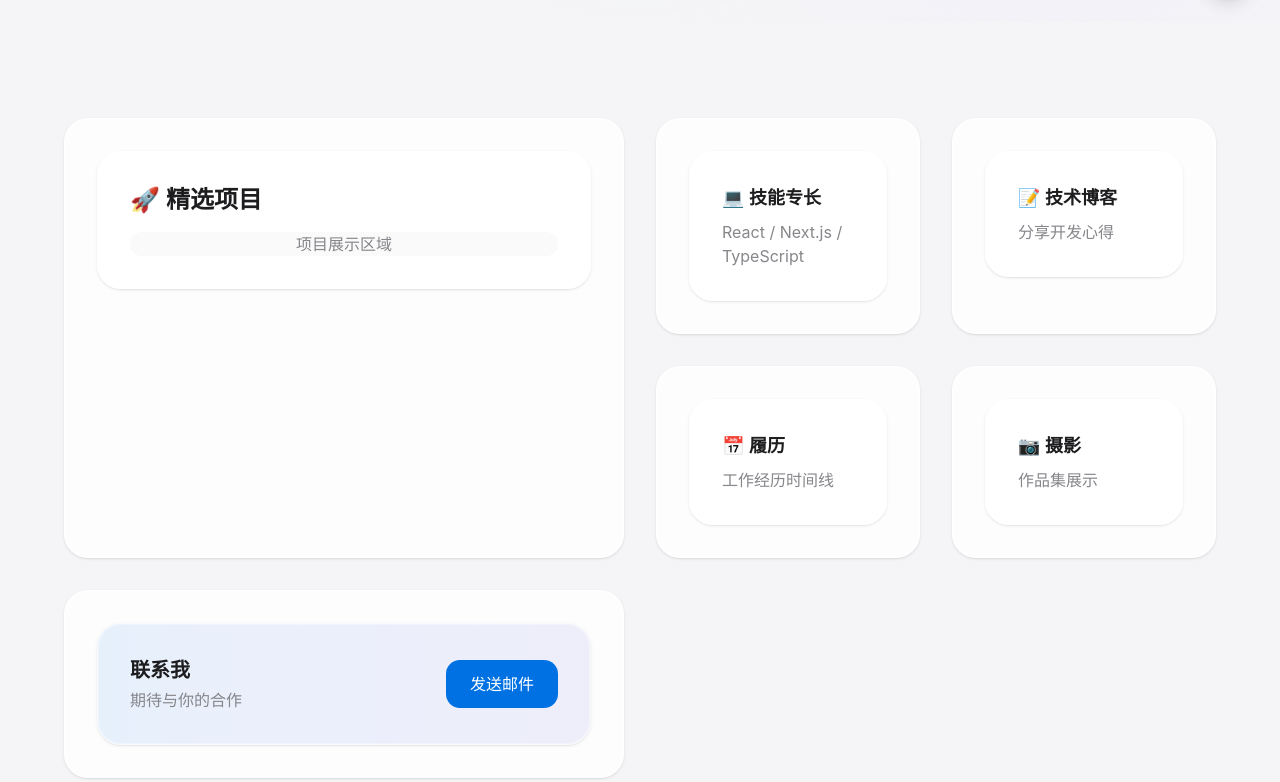
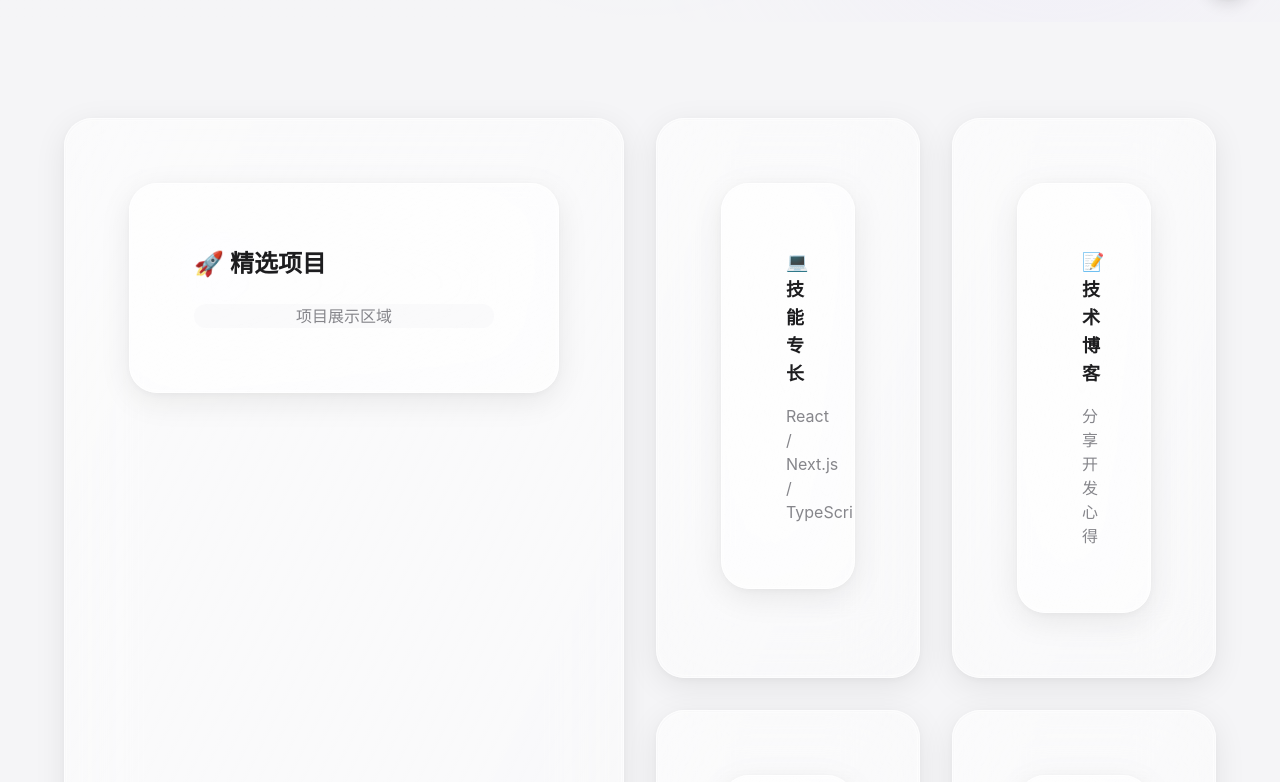
Before and after one commit to Gooooood-cc/my-site, a Next.js app: page / in a window 1280 px wide. Shown: the part 778-1560 px from the top of the page. Built offline with nearby package versions, Linux system fonts and the light colour scheme.

Commit message:
style: enhance glassmorphism effect with stronger blur, white borders and generous padding

```diff
--- a/src/app/page.tsx
+++ b/src/app/page.tsx
@@ -104,12 +104,12 @@ export default function Home() {
         <BentoGrid maxWidth="xl" gap="lg">
           {/* Featured Projects */}
           <BentoItem colSpan={2} rowSpan={2}>
-            <GlassCard padding="lg" hoverEffect className="h-full">
+            <GlassCard padding="xl" hoverEffect className="h-full">
               <div className="h-full flex flex-col">
-                <h2 className="text-2xl font-semibold text-[#1d1d1f] mb-4">
+                <h2 className="text-2xl font-semibold text-[#1d1d1f] mb-6">
                   🚀 精选项目
                 </h2>
-                <div className="flex-1 flex items-center justify-center bg-[#F5F5F7]/50 rounded-xl">
+                <div className="flex-1 flex items-center justify-center bg-[#F5F5F7]/50 rounded-2xl">
                   <p className="text-[#86868b]">项目展示区域</p>
                 </div>
               </div>
@@ -118,8 +118,8 @@ export default function Home() {
 
           {/* Skills */}
           <BentoItem>
-            <GlassCard padding="lg" hoverEffect>
-              <h3 className="text-lg font-semibold text-[#1d1d1f] mb-2">
+            <GlassCard padding="xl" hoverEffect>
+              <h3 className="text-lg font-semibold text-[#1d1d1f] mb-4">
                 💻 技能专长
               </h3>
               <p className="text-[#86868b]">React / Next.js / TypeScript</p>
@@ -128,8 +128,8 @@ export default function Home() {
 
           {/* Blog */}
           <BentoItem>
-            <GlassCard padding="lg" hoverEffect>
-              <h3 className="text-lg font-semibold text-[#1d1d1f] mb-2">
+            <GlassCard padding="xl" hoverEffect>
+              <h3 className="text-lg font-semibold text-[#1d1d1f] mb-4">
                 📝 技术博客
               </h3>
               <p className="text-[#86868b]">分享开发心得</p>
@@ -138,8 +138,8 @@ export default function Home() {
 
           {/* Timeline */}
           <BentoItem>
-            <GlassCard padding="lg" hoverEffect>
-              <h3 className="text-lg font-semibold text-[#1d1d1f] mb-2">
+            <GlassCard padding="xl" hoverEffect>
+              <h3 className="text-lg font-semibold text-[#1d1d1f] mb-4">
                 📅 履历
               </h3>
               <p className="text-[#86868b]">工作经历时间线</p>
@@ -148,8 +148,8 @@ export default function Home() {
 
           {/* Photography */}
           <BentoItem>
-            <GlassCard padding="lg" hoverEffect>
-              <h3 className="text-lg font-semibold text-[#1d1d1f] mb-2">
+            <GlassCard padding="xl" hoverEffect>
+              <h3 className="text-lg font-semibold text-[#1d1d1f] mb-4">
                 📷 摄影
               </h3>
               <p className="text-[#86868b]">作品集展示</p>
@@ -158,10 +158,10 @@ export default function Home() {
 
           {/* Contact CTA */}
           <BentoItem colSpan={2}>
-            <GlassCard padding="lg" hoverEffect className="bg-gradient-to-r from-[#0071e3]/10 to-[#5856d6]/10">
+            <GlassCard padding="xl" hoverEffect className="bg-gradient-to-r from-[#0071e3]/10 to-[#5856d6]/10">
               <div className="flex items-center justify-between">
                 <div>
-                  <h3 className="text-xl font-semibold text-[#1d1d1f] mb-1">
+                  <h3 className="text-xl font-semibold text-[#1d1d1f] mb-2">
                     联系我
                   </h3>
                   <p className="text-[#86868b]">
--- a/src/components/ui/glass-card.tsx
+++ b/src/components/ui/glass-card.tsx
@@ -7,16 +7,17 @@ interface GlassCardProps extends HTMLMotionProps<"div"> {
   children: ReactNode;
   className?: string;
   hoverEffect?: boolean;
-  padding?: "none" | "sm" | "md" | "lg" | "xl";
+  padding?: "none" | "sm" | "md" | "lg" | "xl" | "2xl";
 }
 
-// Padding presets
+// Padding presets - 强制巨大留白
 const paddingStyles = {
   none: "",
-  sm: "p-4",
-  md: "p-6",
-  lg: "p-8",
-  xl: "p-10",
+  sm: "p-6",
+  md: "p-8",
+  lg: "p-12",
+  xl: "p-16",
+  "2xl": "p-20",
 };
 
 export function GlassCard({
@@ -28,11 +29,11 @@ export function GlassCard({
 }: GlassCardProps) {
   const baseStyles = `
     relative
-    bg-white/80
-    backdrop-blur-xl
-    rounded-[24px]
-    border border-white/60
-    shadow-sm
+    bg-white/40
+    backdrop-blur-2xl
+    rounded-[28px]
+    border-[1.5px] border-white/70
+    shadow-[0_8px_32px_rgba(0,0,0,0.08),0_2px_8px_rgba(0,0,0,0.04)]
     overflow-hidden
   `;
 
@@ -41,9 +42,10 @@ export function GlassCard({
       cursor-pointer
       transition-all
       duration-300
-      hover:shadow-xl
+      hover:shadow-[0_12px_48px_rgba(0,0,0,0.12),0_4px_16px_rgba(0,0,0,0.06)]
       hover:scale-[1.02]
-      hover:bg-white/90
+      hover:bg-white/50
+      hover:border-white/80
     `
     : "";
 
@@ -61,8 +63,8 @@ export function GlassCard({
       }}
       {...props}
     >
-      {/* Subtle hairline border */}
-      <div className="absolute inset-0 rounded-[24px] pointer-events-none border border-white/30" />
+      {/* Inner highlight for glass depth */}
+      <div className="absolute inset-[1px] rounded-[27px] pointer-events-none border border-white/40 bg-gradient-to-br from-white/30 to-transparent" />
 
       {/* Content */}
       <div className="relative z-10">{children}</div>
@@ -106,7 +108,7 @@ export function BentoItem({
       `}
       {...props}
     >
-      <GlassCard padding="lg" className="h-full w-full">
+      <GlassCard padding="xl" className="h-full w-full">
         {children}
       </GlassCard>
     </motion.div>
```
